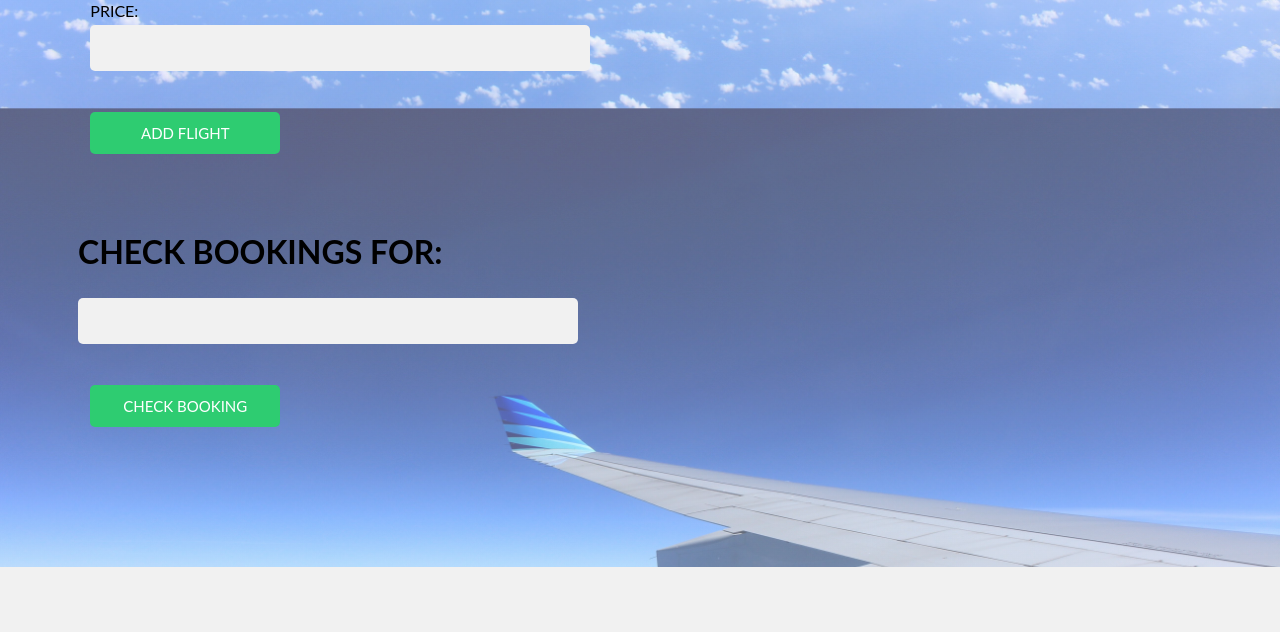
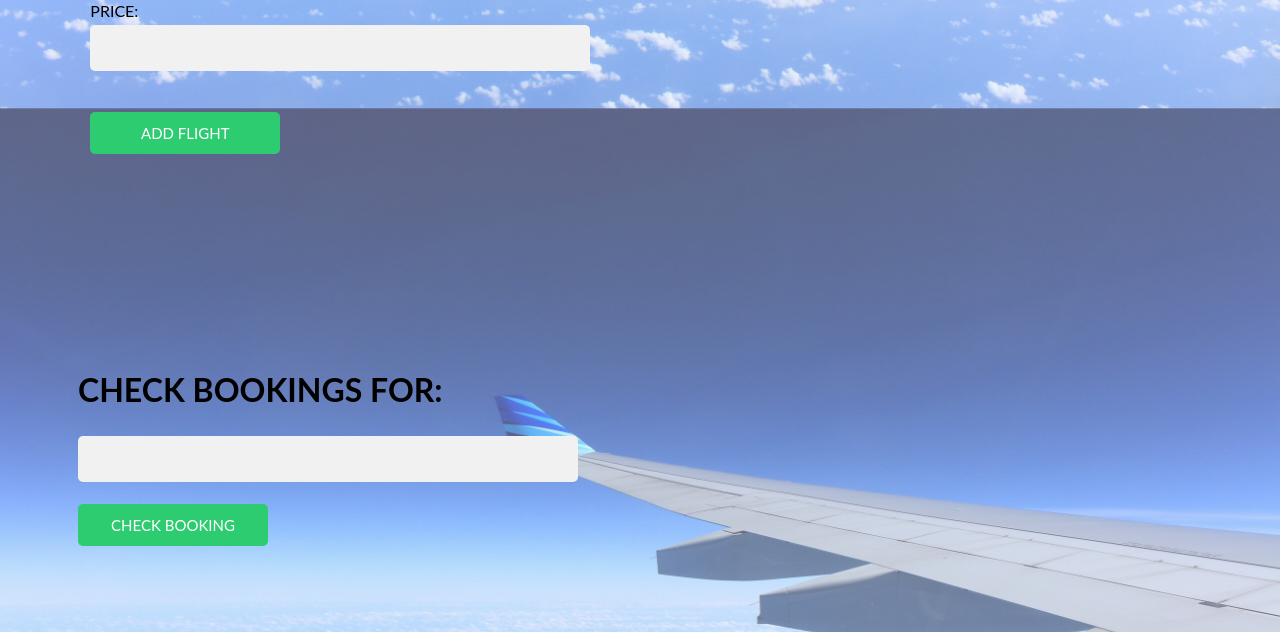
Before and after one commit to AnushaSridhar-99/AirlineDB, a PHP site: page /profile.php in a window 1280 px wide. Shown: the part 745-1377 px from the top of the page. Before the commit the page ends 1312 px from the top, so only its background shows below. Run offline with PHP 8.4, Linux system fonts and the light colour scheme; a user stored in the database is signed in; data that the repository does not hold is empty.

Commit message:
Update profile.php

```diff
--- a/profile.php
+++ b/profile.php
@@ -11,10 +11,7 @@
          background-repeat: no-repeat;
          background-attachment: fixed;
          background-image: linear-gradient(rgba(250, 250, 250, 0.35), rgba(250, 250, 250, 0.35)), url(images/878630.jpg);
-         background-size: cover;
-         background-repeat: no-repeat;
          background-origin: all;
-         font-family: sans-serif;
 
       }
 
@@ -117,7 +114,7 @@
 
       li {
          display: inline-block;
-         font-family: Roboto;
+         font-family: Lato;
          font-size: 20px;
          padding: 20px 8px 20px 8px;
          margin-top: 25px;
@@ -140,11 +137,11 @@
 <body>
    <h1> <?php echo $login_session; ?></h1>
    <h2 style="float:right;"><a href="logout1.php">Sign Out</a></h2>
-
+ <div class="myForm1">
 
    <form action="addflight.php" method="post" class="form-container">
 
-      <div class="myForm1">
+
          <pre>
    FLIGHT ID:
    <input type="text" name="flightID" required><br>
@@ -175,16 +172,17 @@
    PRICE:
    <input type="text" name="price" required><br>
    <button type="submit" name="submit" class="btn">ADD FLIGHT</button>
-
-   <form method="post" action="details.php">
-   <h1>CHECK BOOKINGS FOR:</h1><input type="text" name="flightID" required><br>
-   <button type="submit" name="checkbook" class="btn">CHECK BOOKING</button>
-   </form>
       </pre>
 
    </form>
 
-   </div>
+   <form method="post" action="details.php" class="form-container">
+   <h1>CHECK BOOKINGS FOR:</h1><input type="text" name="flightID" required><br>
+   <button type="submit" name="checkbook" class="btn">CHECK BOOKING</button>
+   </form>
+
+</div>
+
 </body>
 
 </html>
```
